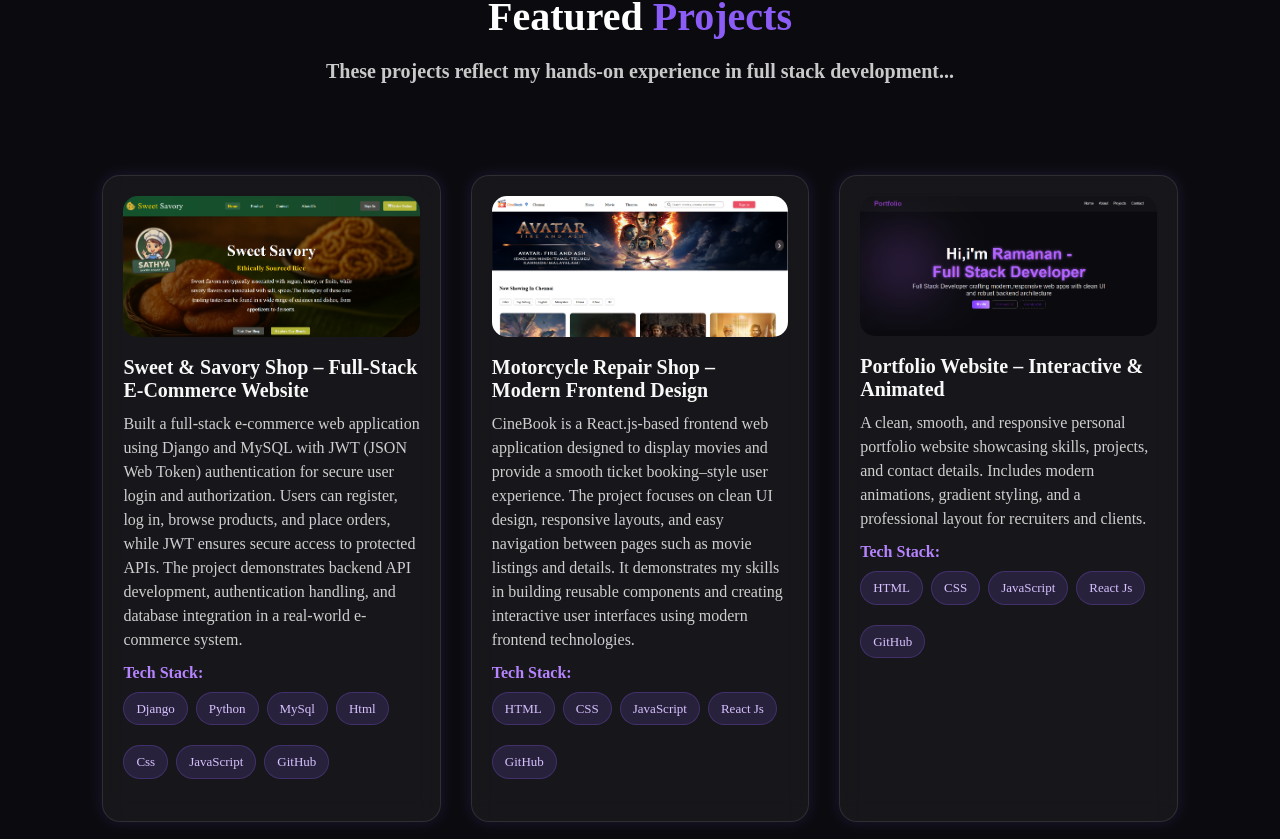
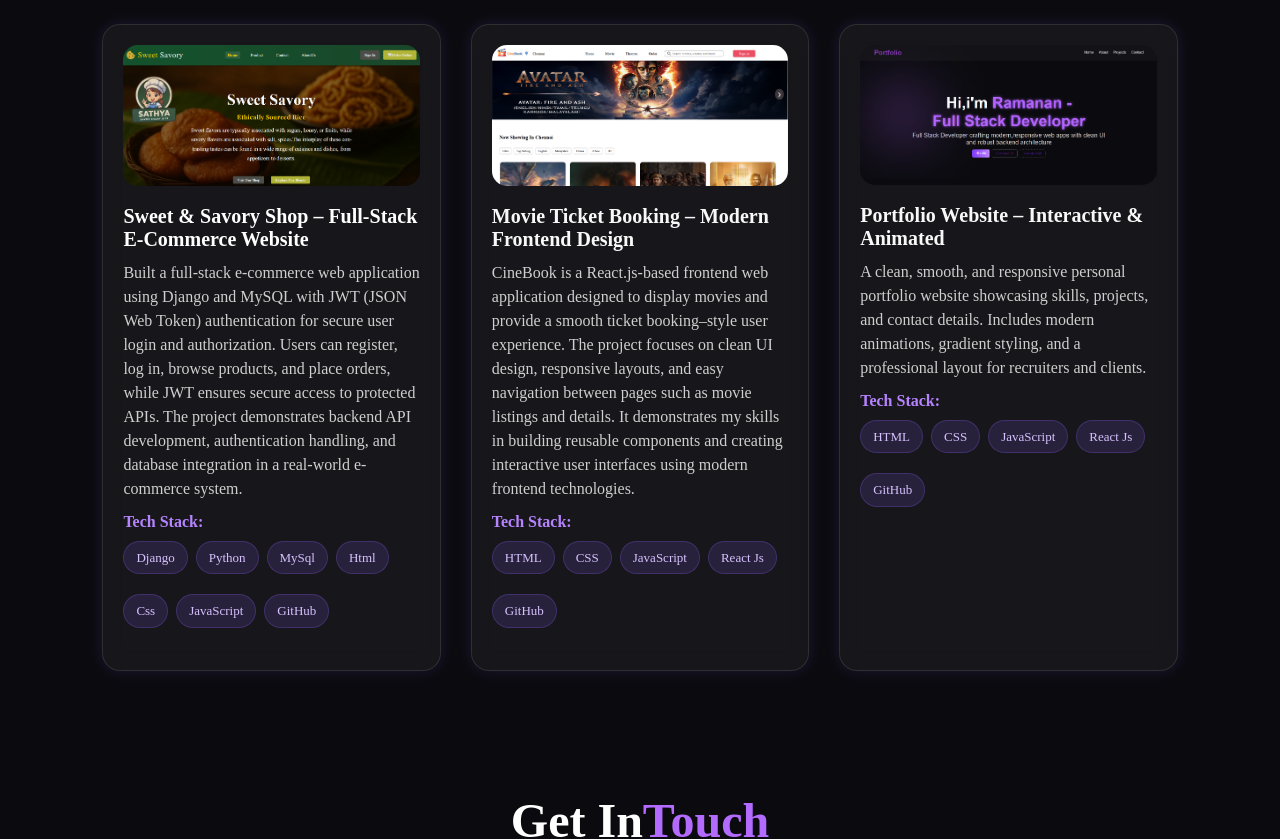
Before and after one commit to Ramananpydev/portfolio, a React (Vite) app: page / in a window 1280 px wide. Shown: the part 2451-3290 px from the top of the page. Built offline with nearby package versions, Linux system fonts and the light colour scheme.

Commit message:
'modify'

```diff
--- a/src/components/contact/contact.css
+++ b/src/components/contact/contact.css
@@ -1,6 +1,6 @@
-.get-in-touch{
+/* .get-in-touch{
     margin-top: 6cm;
-}
+} */
 .contact {
 
     width: 100%;
--- a/src/components/contact/contact.jsx
+++ b/src/components/contact/contact.jsx
@@ -45,13 +45,13 @@ function Contact() {
                 <p>ramanan.pydev@gmail.com</p>
             </div></a>
 
-            <a href="tel:+919876543210"><div className="phone">
+            <a href="tel:+919384415892"><div className="phone">
                 <i className="fa-solid fa-phone"></i>
                 <h4>Phone</h4>
                 <p>+91 93844 15892</p>
             </div></a>
 
-            <a href="https://wa.me/919876543210" target="_blank"><div className="location">
+            <a href="https://wa.me/919384415892" target="_blank"><div className="location">
                 <i className="fa-brands fa-whatsapp"></i>
                 <h4>Whatsapp</h4>
                 <p>+91 93844 15892</p>
--- a/src/components/footer/footer.css
+++ b/src/components/footer/footer.css
@@ -1,5 +1,5 @@
 footer {
-    margin-top: 14cm;
+    margin-top: 8cm;
     padding: 60px 0 5px;
     color: #fff;
     font-family: "Poppins", sans-serif;
--- a/src/components/projects/project.css
+++ b/src/components/projects/project.css
@@ -1,7 +1,7 @@
 
 .my-projects {
     width: 100%;
-    margin-top: 4cm;
+    /* margin-top: 2cm;  */
     padding: 0 8% 2%;
     color: #f8f8f8;
 }
--- a/src/components/projects/project.jsx
+++ b/src/components/projects/project.jsx
@@ -1,83 +1,107 @@
-import React from 'react'
-import './project.css'
+import React from "react";
+import "./project.css";
 
 function Project() {
   return (
     <div>
-      <section id='project'>
-    <div className="my-projects" >
-
+      <section id="project">
+        <div className="my-projects">
           <div className="title">
-        <h3>Featured <span>Projects</span></h3>
-        <p className='para'>These projects reflect my hands-on experience in full stack development...</p>
+            <h3>
+              Featured <span>Projects</span>
+            </h3>
+            <p className="para">
+              These projects reflect my hands-on experience in full stack
+              development...
+            </p>
           </div>
 
           <div className="projects-grid">
-
-
-<div className="project-card">
-    <img src="fullstack.PNG" alt="oops!"/>
+           <a href="https://ramananpydev.github.io/sathyasaibaba/" target="_blank"> <div className="project-card">
+              <img src="fullstack.PNG" alt="oops!" />
 
               <h4>Sweet & Savory Shop – Full-Stack E-Commerce Website </h4>
 
               <p>
-       Built a full-stack e-commerce web application using Django and MySQL with JWT (JSON Web Token) authentication for secure user login and authorization.
-Users can register, log in, browse products, and place orders, while JWT ensures secure access to protected APIs.
-The project demonstrates backend API development, authentication handling, and database integration in a real-world e-commerce system.
-    </p>
-
-
-    <h5 className="tech-title">Tech Stack:</h5>
-
-    <div className="tools">
-        <p>Django</p><p>Python</p><p>MySql</p><p>Html</p><p>Css</p><p>JavaScript</p><p>GitHub</p>
-    </div>
-</div>
-
-<div className="project-card" >
-    <img src="cinebook.PNG" alt="oops!"/>
-
-    <h4>Motorcycle Repair Shop – Modern Frontend Design</h4>
-
-    <p>
-        CineBook is a React.js-based frontend web application designed to display movies and provide a smooth ticket booking–style user experience. The project focuses on clean UI design, responsive layouts, and easy navigation between pages such as movie listings and details.
-        It demonstrates my skills in building reusable components and creating interactive user interfaces using modern frontend technologies.
+                Built a full-stack e-commerce web application using Django and
+                MySQL with JWT (JSON Web Token) authentication for secure user
+                login and authorization. Users can register, log in, browse
+                products, and place orders, while JWT ensures secure access to
+                protected APIs. The project demonstrates backend API
+                development, authentication handling, and database integration
+                in a real-world e-commerce system.
               </p>
 
               <h5 className="tech-title">Tech Stack:</h5>
 
               <div className="tools">
-        <p>HTML</p><p>CSS</p><p>JavaScript</p><p>React Js</p><p>GitHub</p>
+                <p>Django</p>
+                <p>Python</p>
+                <p>MySql</p>
+                <p>Html</p>
+                <p>Css</p>
+                <p>JavaScript</p>
+                <p>GitHub</p>
+              </div>
+            </div></a>
 
-    </div>
-</div>
+            <div className="project-card">
+              <img src="cinebook.PNG" alt="oops!" />
 
-
-
-    <div className="project-card" data-aos="fade-up" data-aos-delay="200">
-    <img src="portfolio.PNG" alt="oops!"/>
-
-    <h4>Portfolio Website – Interactive & Animated</h4>
+              <h4>Movie Ticket Booking – Modern Frontend Design</h4>
 
               <p>
-        A clean, smooth, and responsive personal portfolio website showcasing
-        skills, projects, and contact details. Includes modern animations,
-        gradient styling, and a professional layout for recruiters and clients.
+                CineBook is a React.js-based frontend web application designed
+                to display movies and provide a smooth ticket booking–style user
+                experience. The project focuses on clean UI design, responsive
+                layouts, and easy navigation between pages such as movie
+                listings and details. It demonstrates my skills in building
+                reusable components and creating interactive user interfaces
+                using modern frontend technologies.
               </p>
 
               <h5 className="tech-title">Tech Stack:</h5>
 
               <div className="tools">
-        <p>HTML</p><p>CSS</p><p>JavaScript</p><p>React Js</p><p>GitHub</p>
+                <p>HTML</p>
+                <p>CSS</p>
+                <p>JavaScript</p>
+                <p>React Js</p>
+                <p>GitHub</p>
               </div>
             </div>
 
+            <div
+              className="project-card"
+              data-aos="fade-up"
+              data-aos-delay="200"
+            >
+              <img src="portfolio.PNG" alt="oops!" />
+
+              <h4>Portfolio Website – Interactive & Animated</h4>
+
+              <p>
+                A clean, smooth, and responsive personal portfolio website
+                showcasing skills, projects, and contact details. Includes
+                modern animations, gradient styling, and a professional layout
+                for recruiters and clients.
+              </p>
+
+              <h5 className="tech-title">Tech Stack:</h5>
+
+              <div className="tools">
+                <p>HTML</p>
+                <p>CSS</p>
+                <p>JavaScript</p>
+                <p>React Js</p>
+                <p>GitHub</p>
+              </div>
+            </div>
           </div>
         </div>
       </section>
-
     </div>
-  )
+  );
 }
 
-export default Project
+export default Project;
```
Lines whose indentation alone changed are shown as unchanged.
